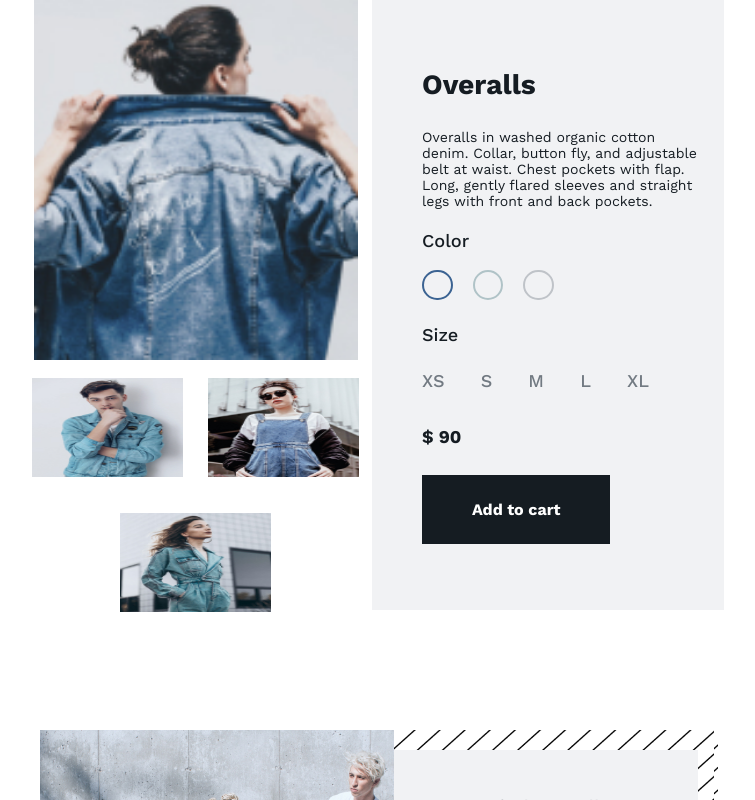
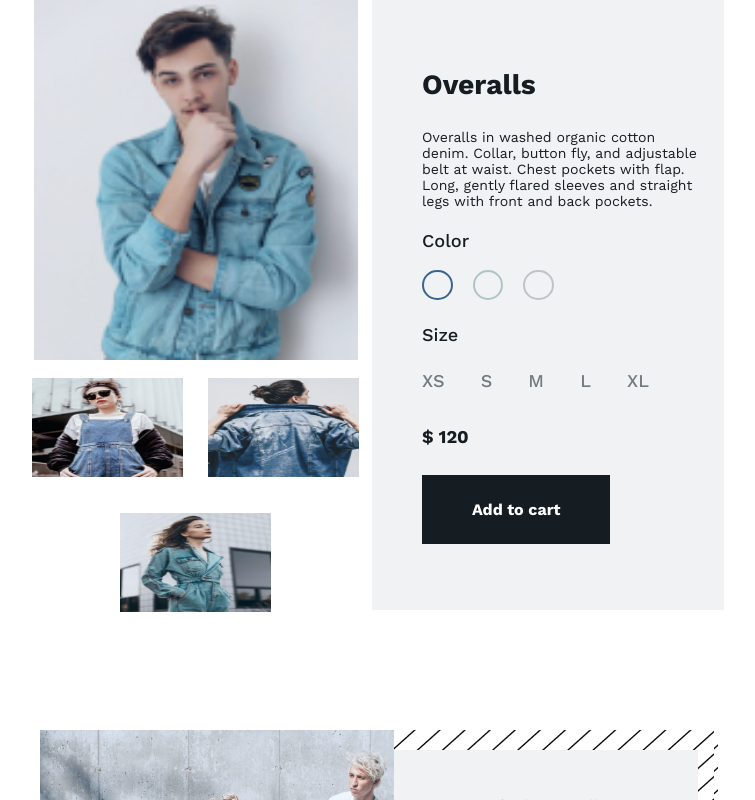
Before and after one commit to hellonasd/denim-app, a React (Create React App) app: page /product/0 in a window 1280 px wide. Shown: the top 800 px of the page, without its empty margins (261-1016 px from the left). Built offline with nearby package versions, Linux system fonts and the light colour scheme.

Commit message:
index = match

```diff
--- a/src/App.js
+++ b/src/App.js
@@ -2,13 +2,13 @@ import "./App.css";
 import { Bestsellers } from "./components/Bestsellers/Bestsellers.jsx";
 import { Promo } from "./components/promo/Promo.jsx";
 import { Categories } from "./components/Categories/Categories.jsx";
-import {BrowserRouter as Router, Route, Switch } from "react-router-dom";
 
+import { BrowserRouter as Router, Route, Switch } from "react-router-dom";
 
 import { Gallery } from "./components/Gallery/Gallery";
 
+function App() {
 
-function App() {
   return (
     <div className="App">
       <Router>
@@ -16,9 +16,7 @@ function App() {
           <Route exact path="/">
             <Bestsellers />
           </Route>
-          <Route path="/product/:number">
-            <Gallery />
-          </Route>
+          <Route path="/product/:number" component={Gallery}/>
         </Switch>
         <Promo />
         <Categories />
--- a/src/components/Bestsellers/Bestsellers.jsx
+++ b/src/components/Bestsellers/Bestsellers.jsx
@@ -16,11 +16,11 @@ export const Bestsellers = () => {
           <Viewall />
         </div>
         {mockData.map((item, i) => (
-          <Link to={`/product/${i}`}>
+          <Link key={i} to={`/product/${i}`}>
           <Products
             key={Math.random() * 10}
             mobileRes={item.mobileUrl}
-            tableRes={item.tableUrl}
+            tableRes={item.tableUcrl}
             dcRes={item.dcUrl}
             name={item.name}
             isPrise={item.price}
--- a/src/components/Gallery/Gallery.jsx
+++ b/src/components/Gallery/Gallery.jsx
@@ -4,49 +4,54 @@ import { ProductDetail } from "../product-detail/ProductDetail.jsx";
 import { mockData } from "../../mock-data/mock-data.js";
 import "../Gallery/gallery.css";
 
+let index = 2;
+export const Gallery = (props) => {
+  // index = props.match.params.number;
+   index = React.useRef(+props.match.params.number);
 
-let index = 2;
-export const Gallery = () => {
-  const [active, setActive] = useState(mockData[index].mobileUrl);
+
+  const [active, setActive] = useState(mockData[index.current].mobileUrl);
   const [items, setItems] = useState(
     mockData.filter((it) => it.mobileUrl !== active)
   );
 
   const onLeft = () => {
     setActive(
-      mockData[index - 1 < 0 ? mockData.length - 1 : index - 1].mobileUrl
+      mockData[index.current - 1 < 0 ? mockData.length - 1 : index.current - 1].mobileUrl
     );
-    index -= 1;
-    if (index < 0) {
-      index = mockData.length - 1;
+    index.current -= 1;
+    if (index.current < 0) {
+      index.current = mockData.length - 1;
       setActive(mockData[mockData.length - 1].mobileUrl);
     }
+
     setItems(
-      mockData.filter((it) => it.mobileUrl !== mockData[index].mobileUrl)
+      mockData.filter((it) => it.mobileUrl !== mockData[index.current].mobileUrl)
     );
   };
 
   const onRight = () => {
     setActive(
-      mockData[index + 1 > mockData.length - 1 ? 0 : index + 1].mobileUrl
+      mockData[index.current + 1 > mockData.length - 1 ? 0 : index.current + 1].mobileUrl
     );
-    index += 1;
-    if (index > mockData.length - 1) {
-      index = 0;
+    index.current += 1;
+
+    if (index.current > mockData.length - 1) {
+      index.current = 0;
       setActive(mockData[0].mobileUrl);
     }
     setItems(
-      mockData.filter((it) => it.mobileUrl !== mockData[index].mobileUrl)
+      mockData.filter((it) => it.mobileUrl !== mockData[index.current].mobileUrl)
     );
   };
   const selectedItem = (event) => {
     const indexOnClicked = mockData.findIndex(
       (it) => it.mobileUrl === event.target.attributes.src.value
     );
-    index = indexOnClicked;
-    setActive(mockData[index].mobileUrl);
+    index.current = indexOnClicked;
+    setActive(mockData[index.current].mobileUrl);
     setItems(
-      mockData.filter((it) => it.mobileUrl !== mockData[index].mobileUrl)
+      mockData.filter((it) => it.mobileUrl !== mockData[index.current].mobileUrl)
     );
   };
 
@@ -94,7 +99,7 @@ export const Gallery = () => {
         </div>
       </div>
       <ProductDetail
-        price={mockData[index].price}
+        price={mockData[index.current].price}
         color={mockData[0].color}
         size={mockData[0].size}
       />
--- a/src/index.js
+++ b/src/index.js
@@ -2,13 +2,12 @@ import React from 'react';
 import ReactDOM from 'react-dom';
 import './index.css';
 import App from './App';
-import { BrowserRouter,Route, Switch } from 'react-router-dom';
+import { BrowserRouter,Route} from 'react-router-dom';
 
 ReactDOM.render(
   <React.StrictMode>
     <BrowserRouter>
     <Route path='/' component={App}/>
-
     </BrowserRouter>
   </React.StrictMode>,
   document.getElementById('root')
```
